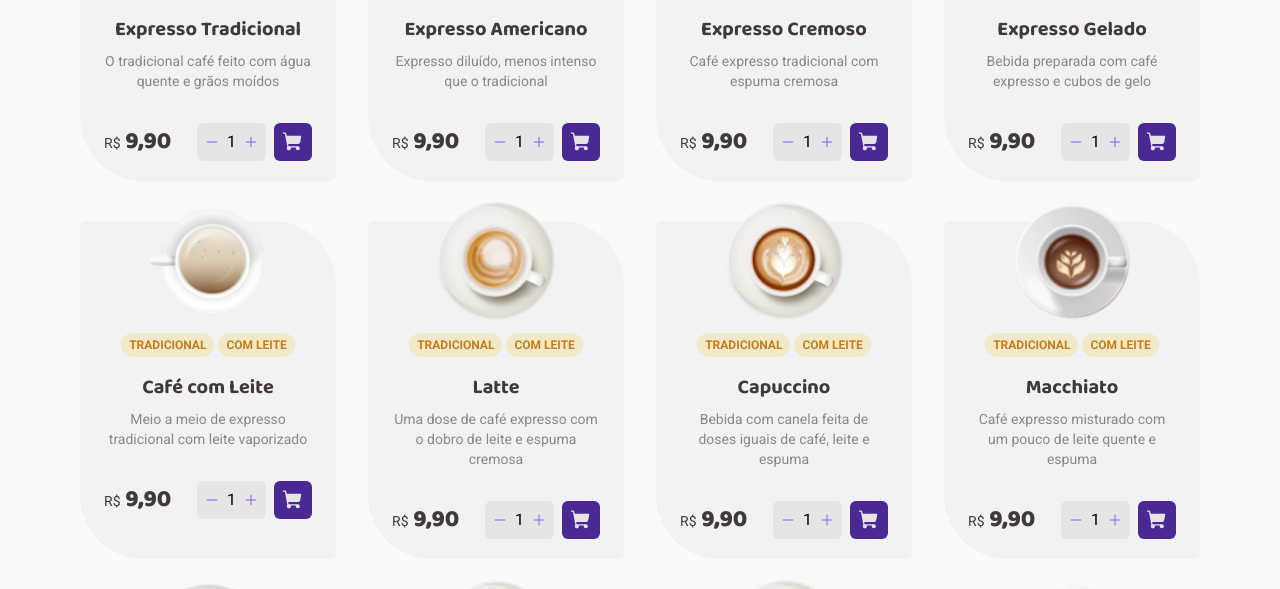
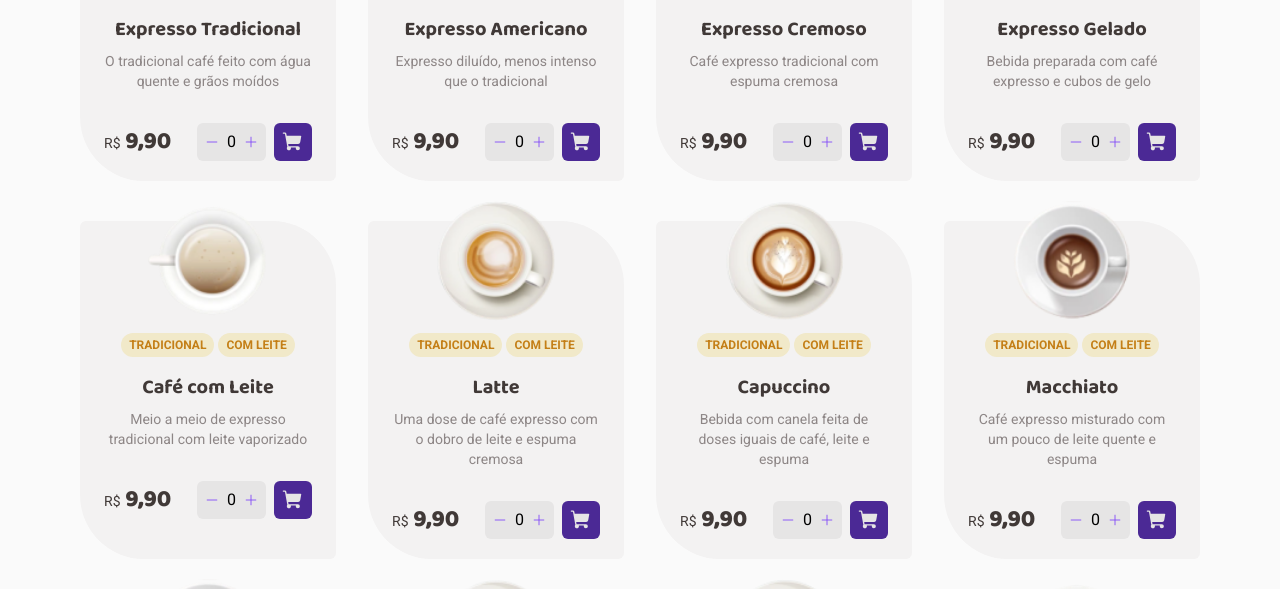
Before and after one commit to angelo-filho/coffe-delivery, a React (Vite) app: page / in a window 1280 px wide. Shown: the part 885-1474 px from the top of the page. Built offline with nearby package versions, Linux system fonts and the light colour scheme.

Commit message:
feat: create cart context

```diff
--- a/src/components/CoffeeCard.tsx
+++ b/src/components/CoffeeCard.tsx
@@ -1,4 +1,7 @@
 import { Minus, Plus, ShoppingCart } from "phosphor-react";
+import { useState } from "react";
+import { Link } from "react-router-dom";
+import { useCart } from "../hooks/useCart";
 import { ItemCount } from "./ItemCount";
 
 interface Coffee {
@@ -13,6 +16,12 @@ interface CoffeeCardProps {
 }
 
 export function CoffeeCard({ coffee }: CoffeeCardProps) {
+  const { cartItems, handleAddItemToCart } = useCart();
+
+  const item = cartItems?.find((item) => item.itemName === coffee.name);
+
+  const quantity = item ? item.quantity : 0;
+
   return (
     <div className="w-[256px] px-6 pb-5 flex flex-col items-center bg-base-100 rounded-tl-md rounded-br-md rounded-tr-[64px] rounded-bl-[64px]">
       <img
@@ -46,11 +55,18 @@ export function CoffeeCard({ coffee }: CoffeeCardProps) {
         </strong>
 
         <div className="flex items-center gap-2 h-[2.375rem]">
-          <ItemCount />
+          <ItemCount
+            quantity={quantity}
+            itemName={coffee.name}
+            handleAddItemToCart={handleAddItemToCart}
+          />
 
-          <button className="p-2 h-full bg-purple-700 text-base-300 rounded-md">
+          <Link
+            to={"/cart"}
+            className="p-2 h-full bg-purple-700 text-base-300 rounded-md transition-colors hover:bg-purple-400"
+          >
             <ShoppingCart size={22} weight="fill" />
-          </button>
+          </Link>
         </div>
       </div>
     </div>
--- a/src/components/ItemCount.tsx
+++ b/src/components/ItemCount.tsx
@@ -1,18 +1,32 @@
 import { Minus, Plus } from "phosphor-react";
+import { useState } from "react";
+import { useCart } from "../hooks/useCart";
 
-export function ItemCount() {
+interface ItemCountProps {
+  quantity: number;
+  itemName: string;
+  handleAddItemToCart: (quantity: number, itemName: string) => void;
+}
+
+export function ItemCount({
+  quantity,
+  itemName,
+  handleAddItemToCart,
+}: ItemCountProps) {
   return (
     <div className="px-2 w-fit h-full  flex items-center gap-2 bg-base-300 rounded-md text-base">
       <button
         type="button"
         className="text-purple-400 transition-colors hover:text-purple-700"
+        onClick={() => handleAddItemToCart(quantity - 1, itemName)}
       >
         <Minus size={14} />
       </button>
-      1
+      {quantity}
       <button
         type="button"
         className="text-purple-400 transition-colors hover:text-purple-700"
+        onClick={() => handleAddItemToCart(quantity + 1, itemName)}
       >
         <Plus size={14} />
       </button>
--- /dev/null
+++ b/src/contexts/CartContext.tsx
@@ -0,0 +1,58 @@
+import { createContext, ReactNode, useState } from "react";
+
+interface CartItem {
+  itemName: string;
+  quantity: number;
+}
+
+interface CartContextType {
+  cartItems: CartItem[];
+  handleAddItemToCart: (quantity: number, itemName: string) => void;
+}
+
+interface CartProviderProps {
+  children: ReactNode;
+}
+
+export const CartContext = createContext({} as CartContextType);
+
+export function CartProvider({ children }: CartProviderProps) {
+  const [cartItems, setCartItems] = useState<CartItem[]>([]);
+
+  function handleAddItemToCart(quantity: number, itemName: string) {
+    if (quantity < 0) {
+      return;
+    }
+
+    const cartItem = cartItems.find((item) => item.itemName === itemName);
+
+    if (cartItem) {
+      setCartItems((prev) =>
+        prev.map((item) => {
+          if (item.itemName === itemName) {
+            item.quantity = quantity;
+          }
+
+          return item;
+        })
+      );
+
+      return;
+    }
+
+    setCartItems((prev) => [...prev, { itemName: itemName, quantity }]);
+  }
+
+  console.log(cartItems);
+
+  return (
+    <CartContext.Provider
+      value={{
+        cartItems,
+        handleAddItemToCart,
+      }}
+    >
+      {children}
+    </CartContext.Provider>
+  );
+}
--- /dev/null
+++ b/src/hooks/useCart.ts
@@ -0,0 +1,8 @@
+import { useContext } from "react";
+import { CartContext } from "../contexts/CartContext";
+
+export function useCart() {
+  const cartContext = useContext(CartContext);
+
+  return cartContext;
+}
--- a/src/pages/Root.tsx
+++ b/src/pages/Root.tsx
@@ -1,12 +1,15 @@
 import { Outlet } from "react-router-dom";
 import { Header } from "../components/Header";
+import { CartProvider } from "../contexts/CartContext";
 
 export function Root() {
   return (
     <>
       <Header />
 
-      <Outlet />
+      <CartProvider>
+        <Outlet />
+      </CartProvider>
     </>
   );
 }
```
